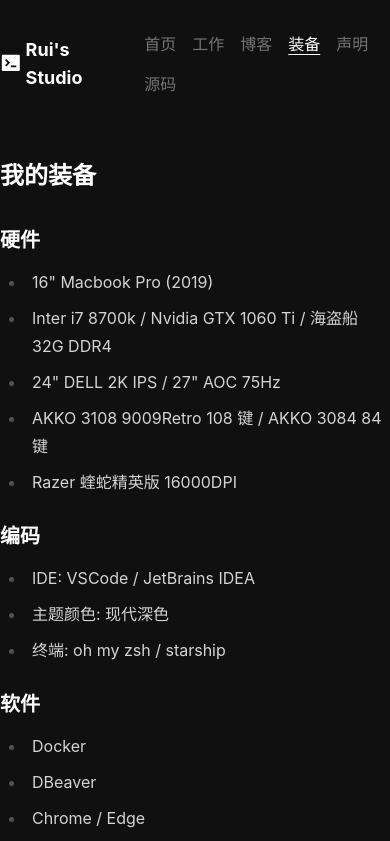
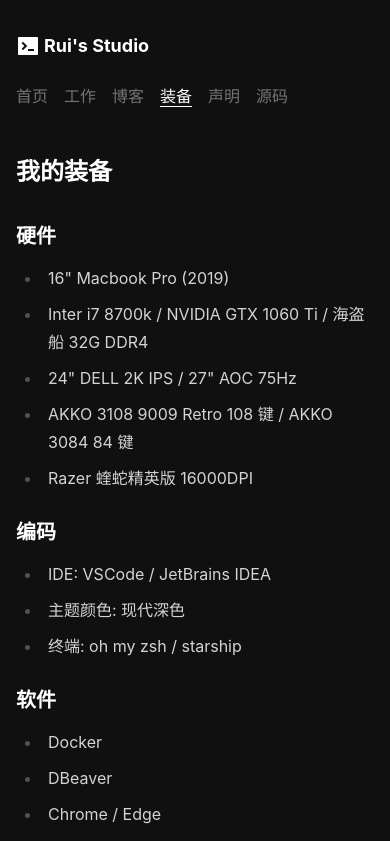
Before and after one commit to ruislan/homepage, a Next.js app: page /gears in a window 390 px wide. Shown: the top 841 px of the page. Built offline with nearby package versions, Linux system fonts and the light colour scheme.

Commit message:
support small size view

```diff
--- a/src/app/gears/page.js
+++ b/src/app/gears/page.js
@@ -13,9 +13,9 @@
                 <h3>硬件</h3>
                 <ul>
                     <li>16&quot; Macbook Pro (2019)</li>
-                    <li>Inter i7 8700k / Nvidia GTX 1060 Ti / 海盗船 32G DDR4</li>
+                    <li>Inter i7 8700k / NVIDIA GTX 1060 Ti / 海盗船 32G DDR4</li>
                     <li>24&quot; DELL 2K IPS / 27&quot; AOC 75Hz </li>
-                    <li>AKKO 3108 9009Retro 108 键 / AKKO 3084 84 键</li>
+                    <li>AKKO 3108 9009 Retro 108 键 / AKKO 3084 84 键</li>
                     <li>Razer 蝰蛇精英版 16000DPI</li>
                 </ul>
             </Paragraph>
--- a/src/app/header.jsx
+++ b/src/app/header.jsx
@@ -22,8 +22,8 @@
 
   return (
     <header>
-      <nav className='flex items-center py-8'>
-        <a href='/' className='font-bold text-lg mr-6 flex items-center gap-1'>
+      <nav className='flex flex-col md:flex-row md:items-center pt-8 pb-4 md:pb-8'>
+        <a href='/' className='font-bold text-lg md:mr-6 mb-6 md:mb-0 flex items-center gap-1'>
           <span className='w-6 h-6'><Terminal /></span>
           <span>Rui's Studio</span>
         </a>
--- a/src/app/layout.js
+++ b/src/app/layout.js
@@ -11,7 +11,7 @@
   return (
     <html lang='en' className='dark'>
       <body className='antialiased w-full h-full max-w-full m-0 p-0'>
-        <main className='mx-auto max-w-2xl flex flex-col sm:p-4'>
+        <main className='mx-auto max-w-2xl flex flex-col pl-4 pr-4 md:p-0'>
           <Header />
           <div className='my-8'>
             {children}
--- a/src/app/page.js
+++ b/src/app/page.js
@@ -41,7 +41,7 @@
           最近 2、3 年时间，开始利用一些闲暇时间做一些东西，也算是边学习边练手。
           这些东西包括一些语言的学习，一些想法的实现以及对一些有意思项目的模仿，例如 Steam 社区。
         </Paragraph>
-        <div className='grid grid-cols-2 my-6 gap-4 w-full'>
+        <div className='grid grid-cols-1 sm:grid-cols-2 my-6 gap-4 w-full'>
           {works.map(work => <WorkCard key={work.slug} work={work} />)}
         </div>
       </section>
--- a/src/app/works/page.js
+++ b/src/app/works/page.js
@@ -12,7 +12,7 @@
         <div>
             <h1 className='font-bold text-2xl mb-8'>我的工作</h1>
 
-            <div className='grid grid-cols-2 my-6 gap-4 w-full'>
+            <div className='grid grid-cols-1 sm:grid-cols-2 my-6 gap-4 w-full'>
                 {works.map((work, index) => <WorkCard key={index} work={work} />)}
             </div>
         </div>
```
